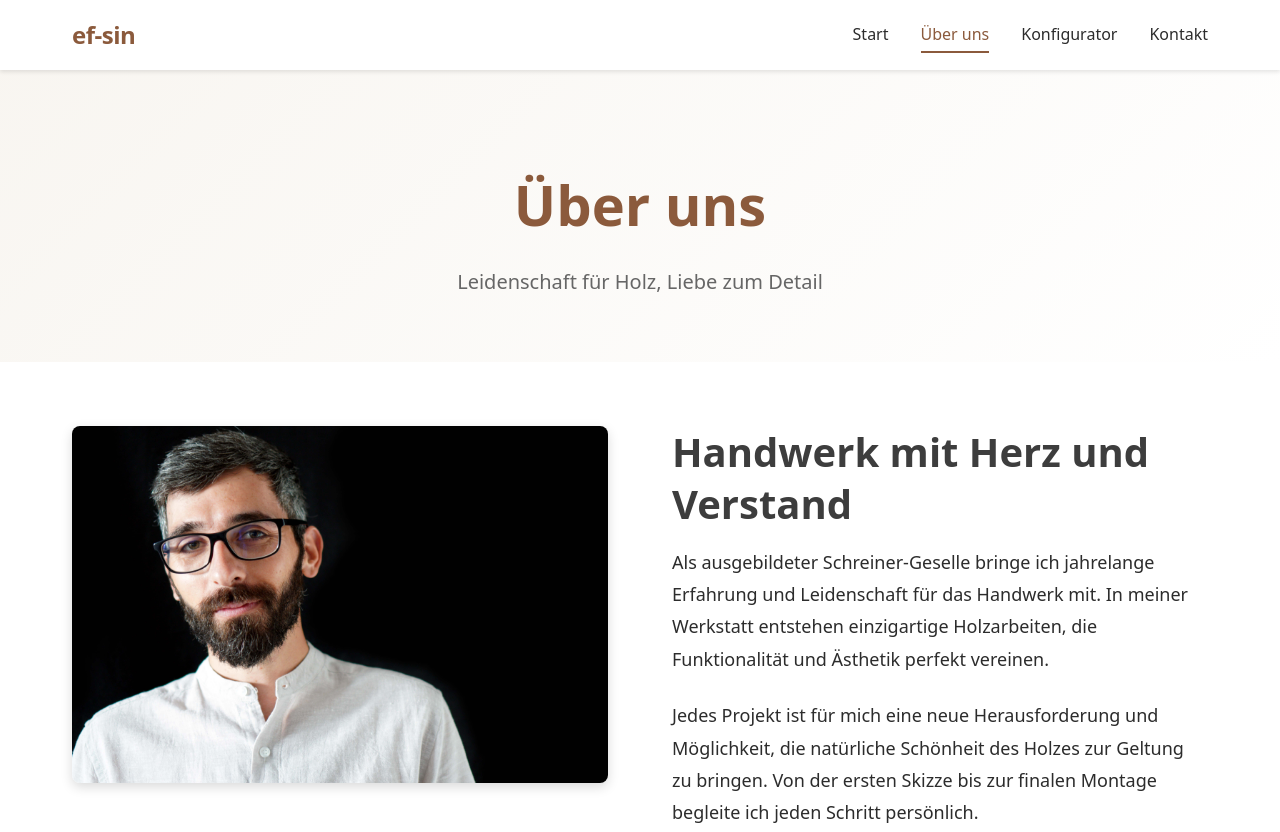
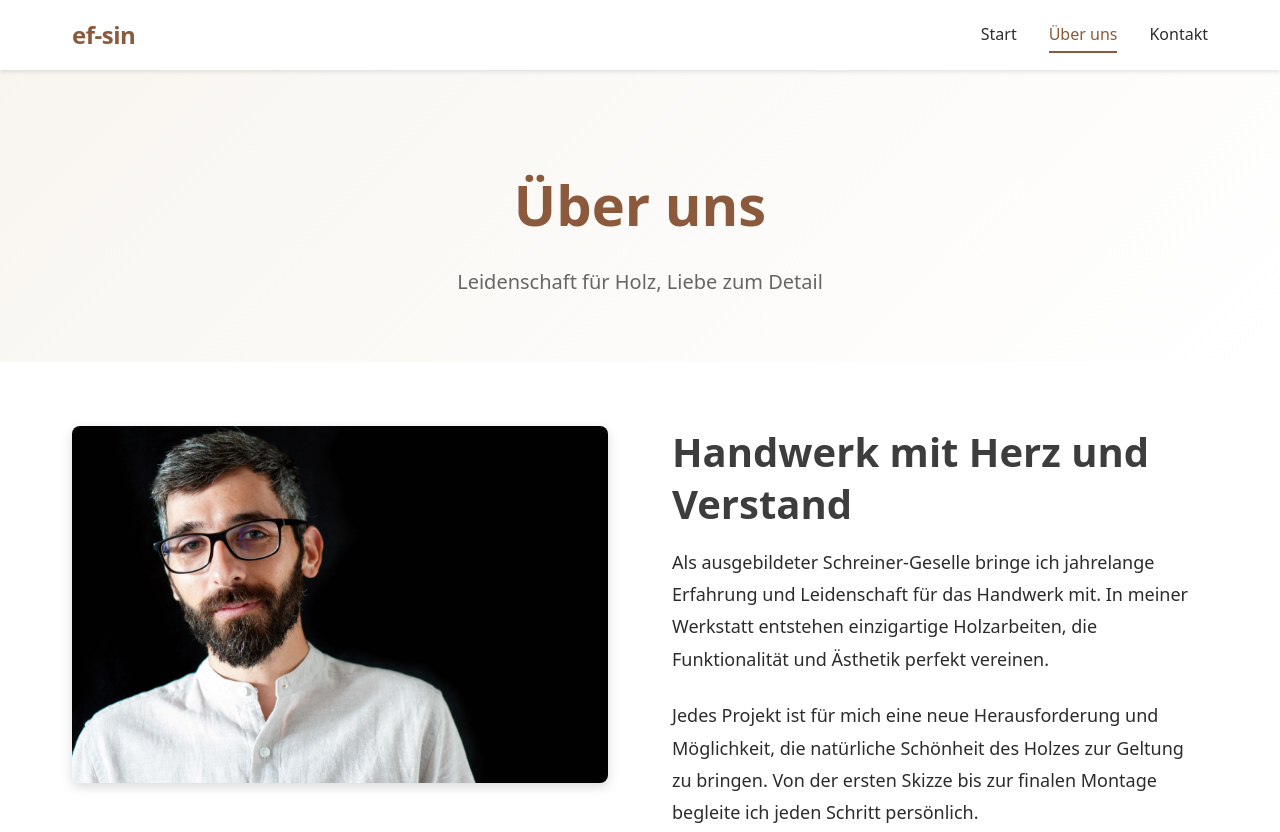
Before and after one commit to MKI13/MKI13.github.io, a plain HTML site: page about.html in a window 1280 px wide. Shown: the top 832 px of the page. Drawn offline with Linux system fonts and the light colour scheme.

Commit message:
Remove Konfigurator links from about and contact pages

```diff
--- a/about.html
+++ b/about.html
@@ -22,7 +22,6 @@
                 <ul class="nav-menu">
                     <li><a href="index.html" class="nav-link">Start</a></li>
                     <li><a href="about.html" class="nav-link active">Über uns</a></li>
-                    <li><a href="konfigurator.html" class="nav-link">Konfigurator</a></li>
                     <li><a href="contact.html" class="nav-link">Kontakt</a></li>
                 </ul>
             </div>
@@ -197,7 +196,6 @@
                     <ul class="footer-links">
                         <li><a href="index.html">Start</a></li>
                         <li><a href="about.html">Über uns</a></li>
-                        <li><a href="konfigurator.html">Konfigurator</a></li>
                         <li><a href="contact.html">Kontakt</a></li>
                     </ul>
                 </div>
```
Also changed, not shown: contact.html (+0 -3 lines).
